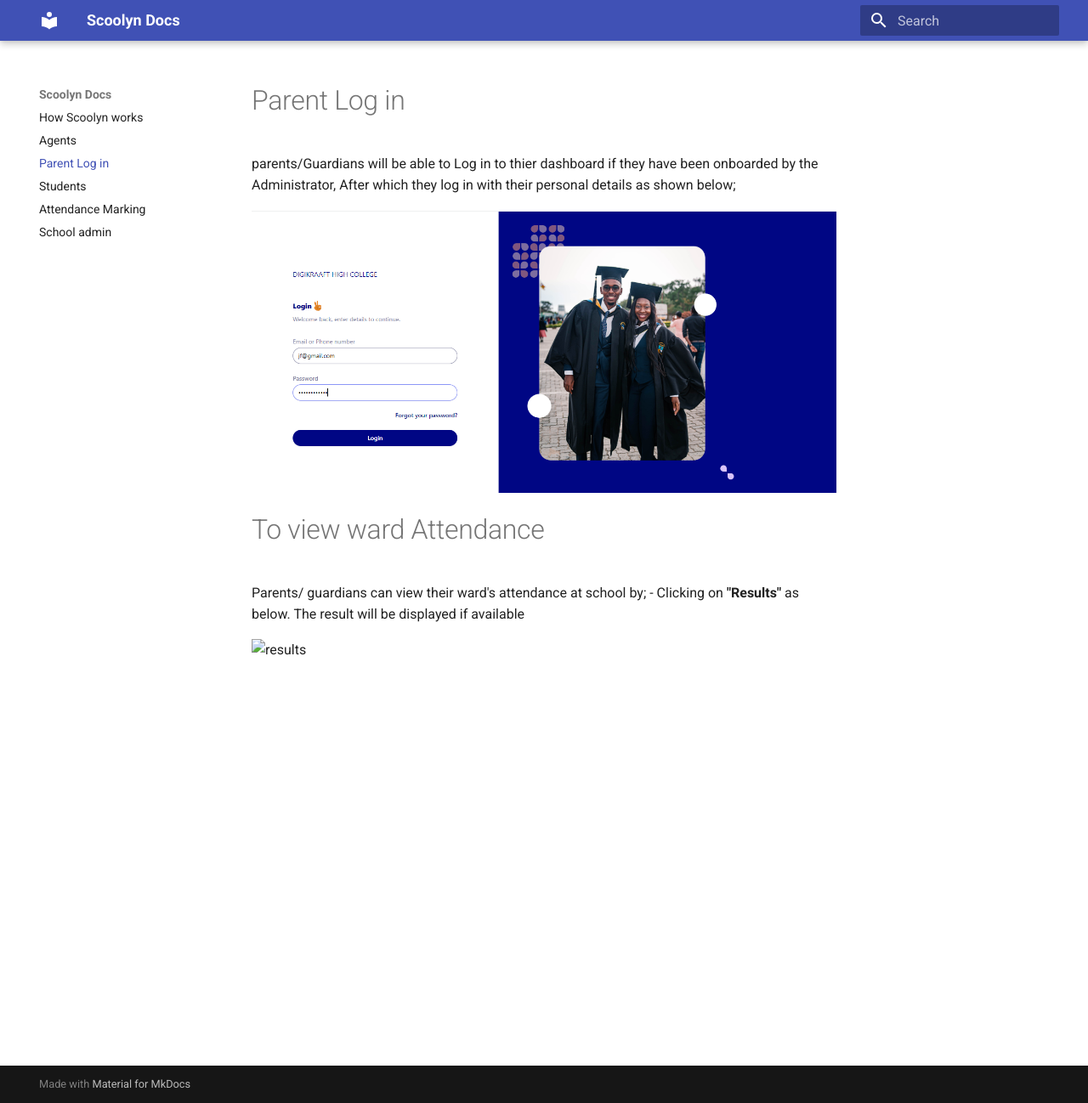
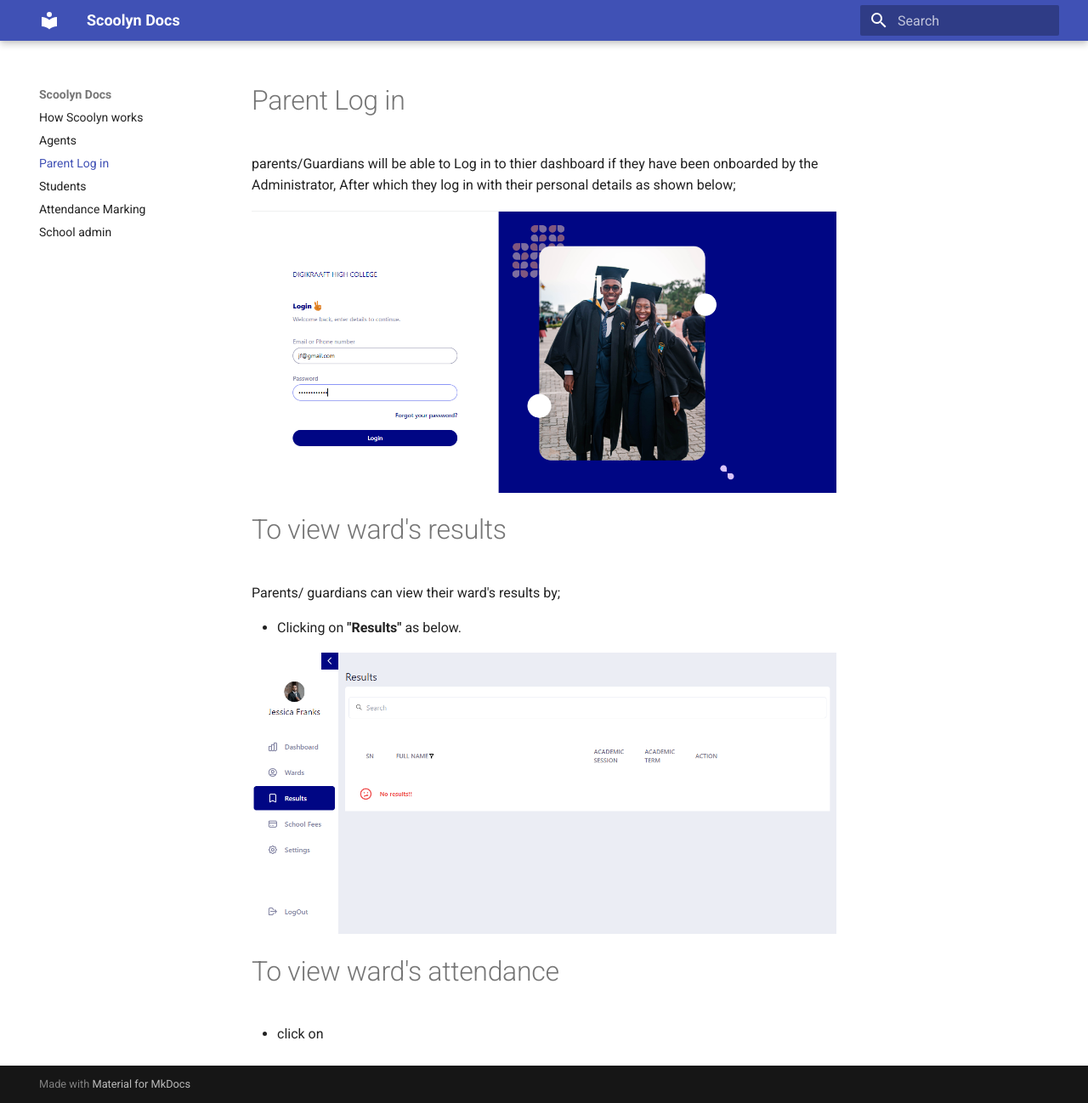
Before and after one commit to digikraaft/docs.scoolyn.com, an MkDocs documentation site: the page built from docs/Parents.md, in a window 1280 px wide and 1298 px high. Shown: the whole window at 85% size. Built offline with MkDocs 1.6.1 and Material for MkDocs 9.7.7, drawn with Linux system fonts in a browser that asks for light colours.

Commit message:
Update Parents.md

```diff
--- a/docs/Parents.md
+++ b/docs/Parents.md
@@ -5,9 +5,13 @@ parents/Guardians will be able to Log in to thier dashboard if they have been on
 ![has blue](https://github.com/digikraaft/docs.scoolyn.com/blob/emma/parent%20login.png)
 
 
-# To view ward Attendance
+# To view ward's results
+Parents/ guardians can view their ward's results by;
 
-Parents/ guardians can view their ward's attendance at school by;
-- Clicking on **"Results"** as below. The result will be displayed if available
+- Clicking on **"Results"** as below.
 
-![results]()
+![results](https://github.com/digikraaft/docs.scoolyn.com/blob/emma/parent-%20results.png)
+
+# To view ward's attendance
+
+- click on
```
